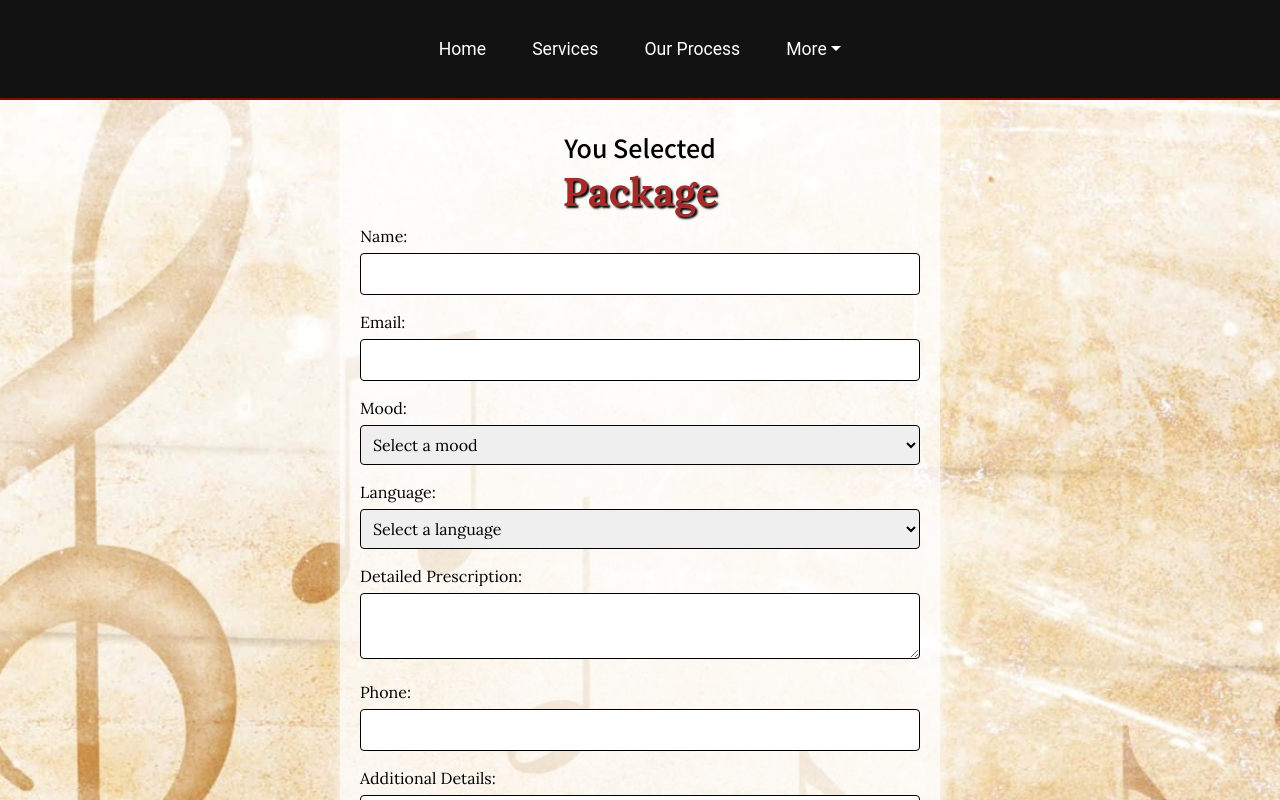
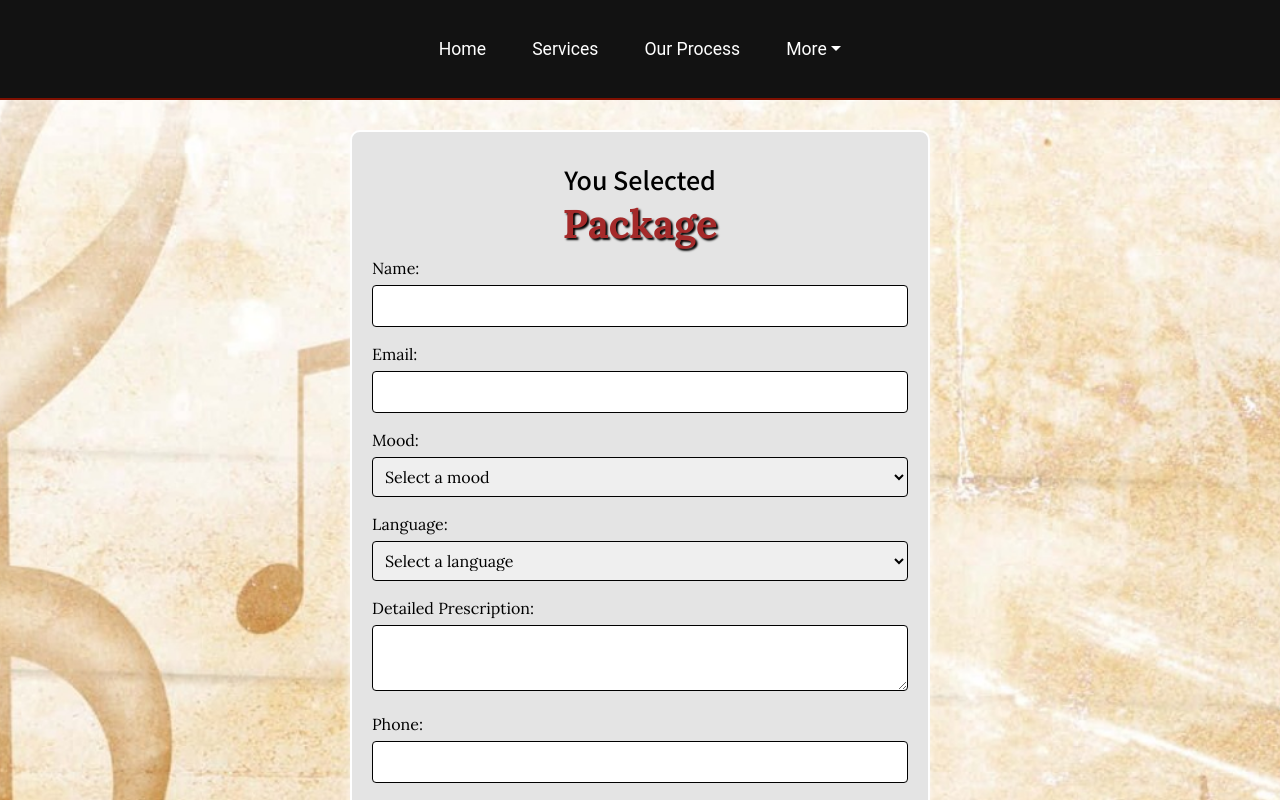
Before and after one commit to anirudddha/my-geet, a React (Vite) app: page /price in a window 1280 px wide. Shown: the top 800 px of the page. Built offline with nearby package versions, Linux system fonts and the light colour scheme; a web font is replaced by a local one.

Commit message:
final push

```diff
--- a/src/pages/Pricing.jsx
+++ b/src/pages/Pricing.jsx
@@ -54,7 +54,9 @@ const Pricing = () => {
 
   return (
     <div className="priceing">
+
       <div className="music-order-form-container">
+      <div className='boderbox'>
         {isSubmitting && <Submit />}
         <h1 style={{ color: "black", textAlign: "center" }}>
           <span className='youselected' style={{ fontSize: "25px" }}>You Selected</span> <br />
@@ -161,8 +163,11 @@ const Pricing = () => {
           </div>
           <button type="submit" className="submit-button">Submit Order</button>
         </form>
+        </div>
       </div>
-    </div>
+      </div>
+
+
   );
 }
 
--- a/src/pages/price.css
+++ b/src/pages/price.css
@@ -3,23 +3,26 @@
 @import url('https://fonts.googleapis.com/css2?family=Lora:ital,wght@0,400..700;1,400..700&family=Mulish:ital,wght@0,200..1000;1,200..1000&family=Noto+Sans+TC:wght@100..900&family=Playwrite+FR+Moderne:wght@100..400&family=Playwrite+NG+Modern:wght@100..400&family=Playwrite+NZ:wght@100..400&family=Raleway:ital,wght@0,100..900;1,100..900&family=Roboto+Mono:ital,wght@0,100..700;1,100..700&display=swap');
 .music-order-form-container {
     max-width: 600px;
-    padding: 20px;
-    background-color: #ffffffba;
-    border-radius: 8px;
-    box-shadow: 0 5px 10px rgba(255, 255, 255, 0.662);
+    padding: 10px;
     margin-left: auto;
     margin-right: auto;
-    margin-top: 50px;
-    margin-bottom: 150px;
     font-family: "Lora", serif;
-  font-optical-sizing: auto;
 
+
+}
+.boderbox{
+    margin-top: 70px;
+    border:2px solid;
+    border-radius: 10px;
+    padding: 20px;
+    box-shadow: 0 5px 10px rgba(255, 255, 255, 0.662);
+    background-color: rgb(228, 228, 228);
 }
 .priceing{
     background: url('../assets/back2.jpg') no-repeat center center/cover;
-    /* height: 100vh; */
+     height: 100vh;
     margin-top: -50px;
-    height: 125vh;
+    height: 145vh;
 }
 .music-order-form h1 {
     text-align: center;
```
